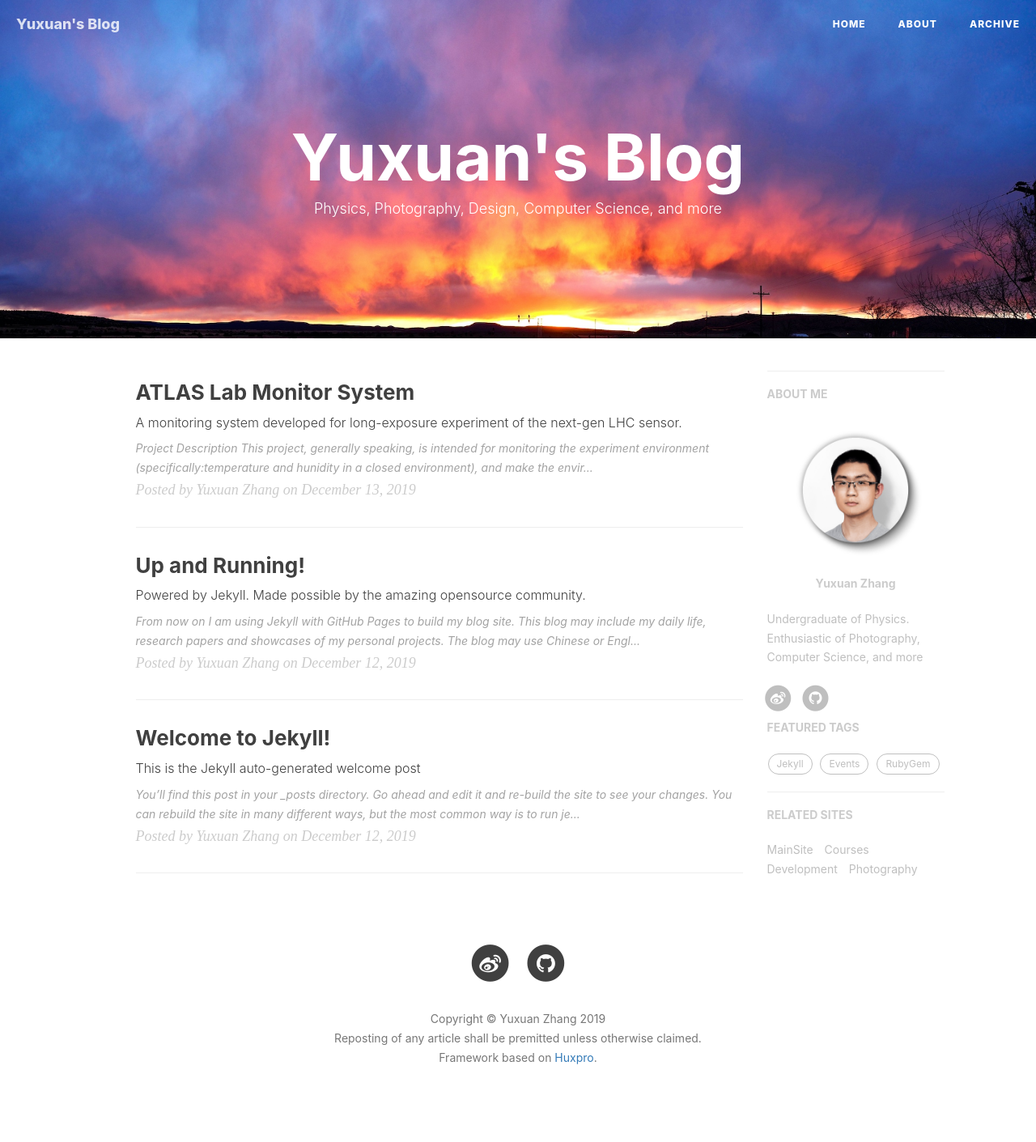
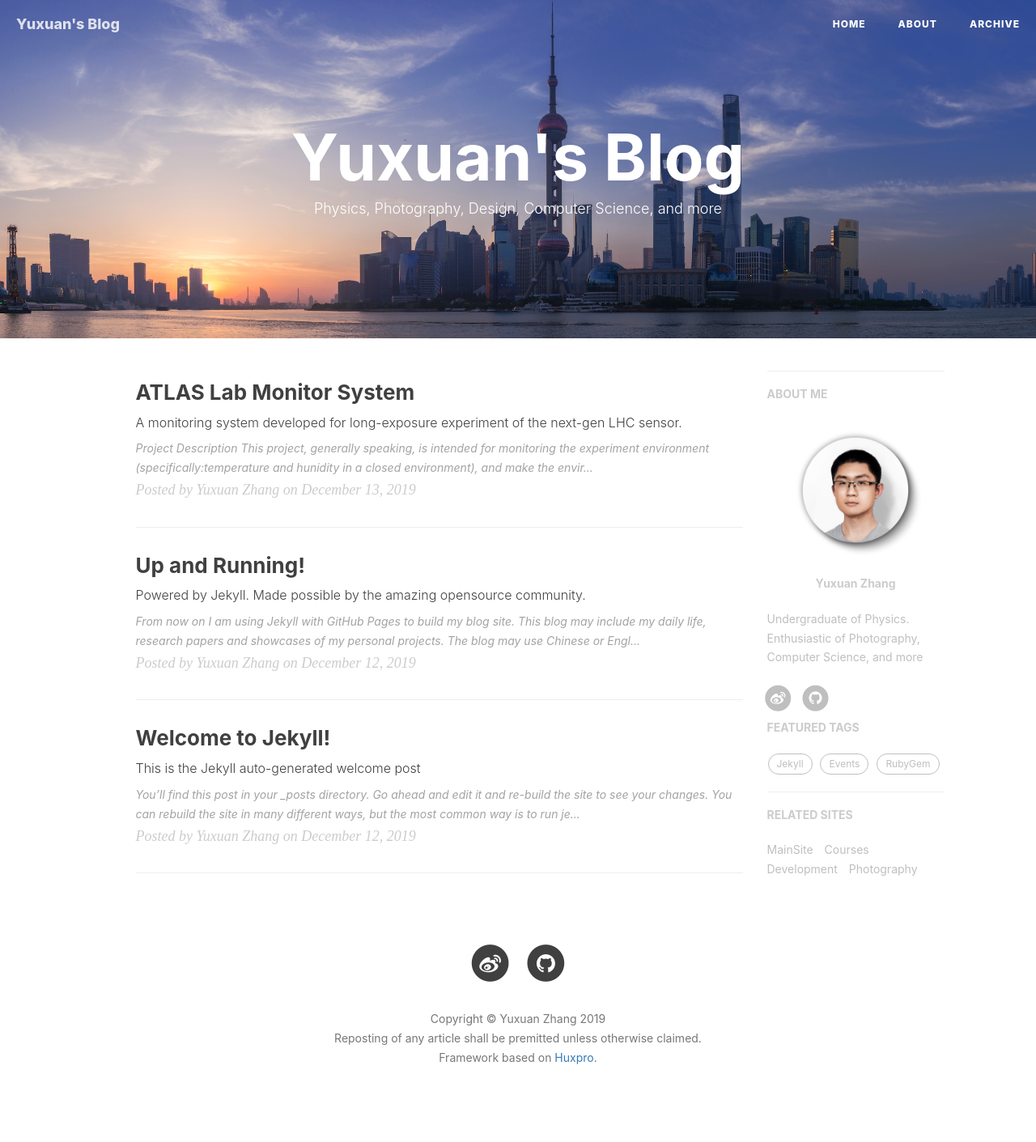
Before and after one commit to zhangyx1998/blog.yuxuanzhang.net, a Jekyll site: the page built from index.html, in a window 1280 px wide. Shown: the whole page at 81% size. Built offline with Jekyll 4.4.1, drawn with Linux system fonts in a browser that asks for light colours; nearby versions of some CDN libraries; the list of posts is cut into pages by our own code; comment, search, counter and statistics services are not loaded.

Commit message:
Header Img Change

```diff
--- a/_config.yml
+++ b/_config.yml
@@ -26,7 +26,7 @@ description: >- # this means to ignore newlines until "baseurl:"
   Yuxuan Zhang's Personal Blog
 baseurl: "" # the subpath of your site, e.g. /blog
 url: "https://blog.yuxuanzhang.net" # the base hostname & protocol for your site, e.g. http://example.com
-header-img: "img/uni_header.jpg"
+header-img: "img/uni_header1.jpg"
 post-header-img: "img/post_header.jpg"
 
 # SNS settings
```
Also changed, not shown: img/uni_header.jpg (deleted), img/uni_header1.jpg, 1 other file.
